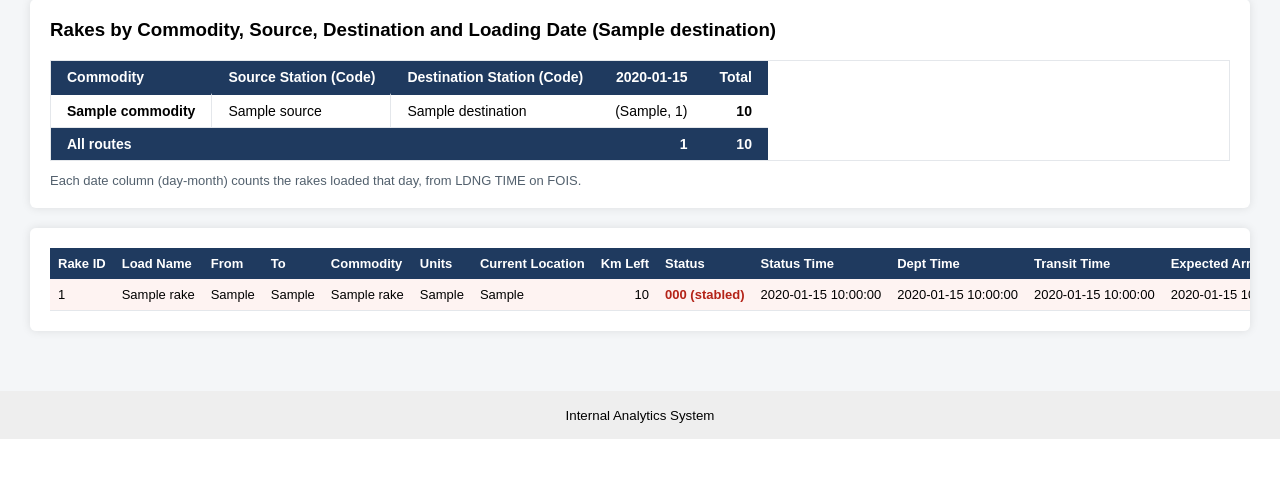
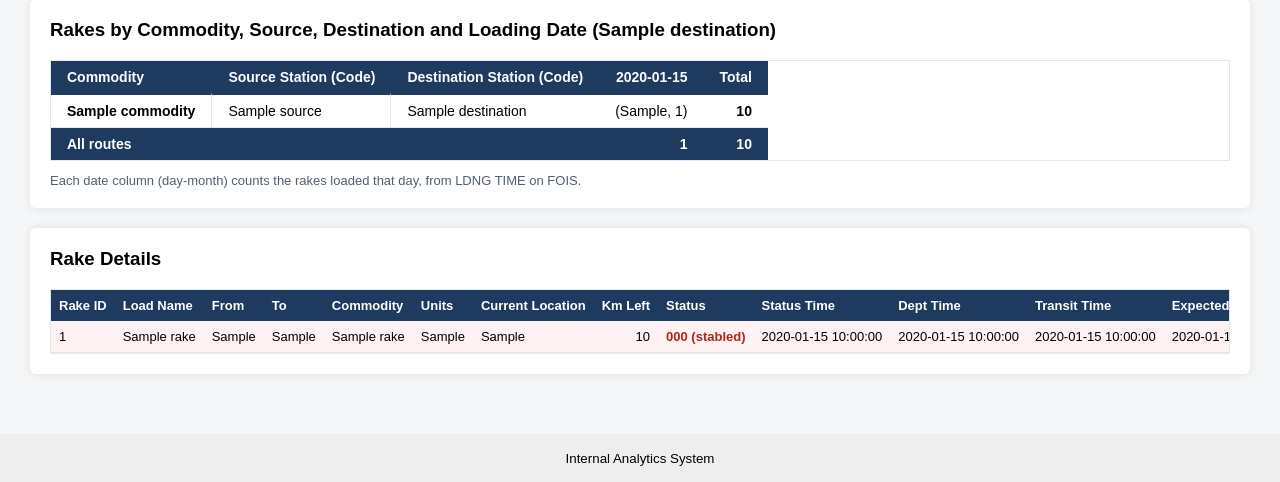
Before and after one commit to sanjay493/rakes_received, a Flask app: template templates/inbound.html in a window 1280 px wide. Shown: the part 922-1404 px from the top of the page. Before the commit the page ends 1361 px from the top, so only its background shows below. Run offline with Flask 3, Linux system fonts and the light colour scheme; the template is opened without the code that fills it: most values are stand-ins (such as "Sample title", 1, 10 or a date in 2020).

Commit message:
Keep the In-Bound rake details heading in view while scrolling

```diff
--- a/templates/inbound.html
+++ b/templates/inbound.html
@@ -187,7 +187,9 @@
 </div>
 
 <div class="card" style="overflow-x: auto;">
-    <table style="width: 100%; border-collapse: collapse; font-size: 13px; white-space: nowrap;">
+    <h3 style="margin-top: 0;">Rake Details</h3>
+    <div class="sticky-table" style="max-height: 75vh; overflow: auto; border: 1px solid #e4e7eb;">
+    <table style="width: 100%; border-collapse: separate; border-spacing: 0; font-size: 13px; white-space: nowrap;">
         <thead>
             <tr style="background: #1f3a5f; color: white; text-align: left;">
                 <th style="padding: 8px;">Rake ID</th>
@@ -227,6 +229,7 @@
             {% endfor %}
         </tbody>
     </table>
+    </div>
 </div>
 {% endif %}
 
```
